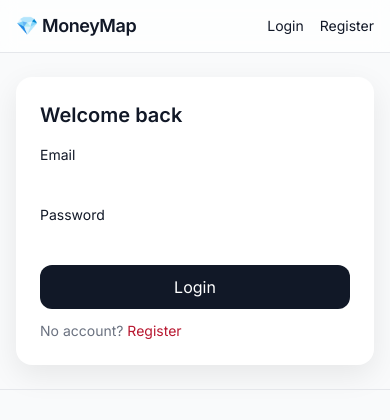
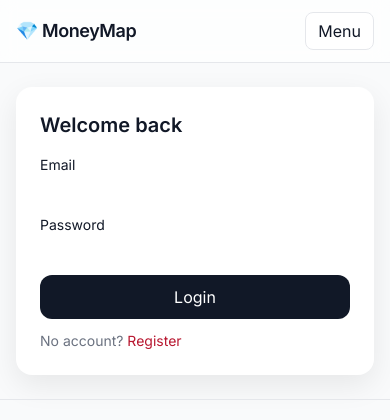
Before and after one commit to rolandfenyes/Finance-tracker, a PHP site: page / in a window 390 px wide. Shown: the top 420 px of the page. Run offline with PHP 8.4, Linux system fonts and the light colour scheme; some libraries are stand-ins or nearby versions.

Commit message:
Navigation

```diff
--- a/views/layout/header.php
+++ b/views/layout/header.php
@@ -25,21 +25,75 @@
   <style>body{font-family:Inter,system-ui,-apple-system,Segoe UI,Roboto,"Helvetica Neue",Arial}</style>
   <script src="https://cdn.jsdelivr.net/npm/alpinejs@3.x.x/dist/cdn.min.js" defer></script>
   <script src="https://cdn.jsdelivr.net/npm/chart.js@4.4.1/dist/chart.umd.min.js"></script>
+  <style>[x-cloak]{display:none!important}</style>
 </head>
 <body class="bg-gray-50 text-gray-900">
   <header class="backdrop-blur bg-white/70 sticky top-0 z-40 border-b border-gray-200">
     <div class="max-w-6xl mx-auto px-4 py-3 flex items-center justify-between">
       <a href="/" class="font-semibold tracking-tight text-lg">💎 <?= htmlspecialchars($app['app']['name']) ?></a>
-      <nav class="flex items-center gap-4 text-sm">
+      <?php
+        // current path for active-state matching
+        $currentPath = parse_url($_SERVER['REQUEST_URI'] ?? '/', PHP_URL_PATH) ?? '/';
+
+        // define nav items with regex matchers for subpages
+        $items = [
+          ['href'=>'/',            'label'=>'Dashboard',      'match'=>'#^/$#'],
+          ['href'=>'/current-month','label'=>'Current Month', 'match'=>'#^/current-month$#'],
+          ['href'=>'/years',       'label'=>'Years',          'match'=>'#^/years(?:/.*)?$#'],
+          ['href'=>'/goals',       'label'=>'Goals',          'match'=>'#^/goals(?:/.*)?$#'],
+          ['href'=>'/loans',       'label'=>'Loans',          'match'=>'#^/loans(?:/.*)?$#'],
+          ['href'=>'/stocks',      'label'=>'Stocks',         'match'=>'#^/stocks(?:/.*)?$#'],
+          ['href'=>'/scheduled',   'label'=>'Scheduled',      'match'=>'#^/scheduled(?:/.*)?$#'],
+          ['href'=>'/emergency',   'label'=>'Emergency',      'match'=>'#^/emergency(?:/.*)?$#'],
+          ['href'=>'/settings',    'label'=>'Settings',       'match'=>'#^/settings$#'],
+        ];
+
+        function nav_link(array $item, string $currentPath, string $extra=''): string {
+          $active = preg_match($item['match'], $currentPath) === 1;
+          $base = 'px-3 py-1.5 rounded-lg transition';
+          $cls  = $active ? 'bg-gray-900 text-white' : 'hover:bg-gray-100 text-gray-800';
+          return '<a class="'.$base.' '.$cls.' '.$extra.'" href="'.$item['href'].'">'.htmlspecialchars($item['label']).'</a>';
+        }
+      ?>
+
+      <!-- Desktop nav -->
+      <nav class="hidden sm:flex items-center gap-2 text-sm">
         <?php if (is_logged_in()): ?>
-          <a class="hover:text-accent" href="/current-month">Current Month</a>
-          <a class="hover:text-accent" href="/settings">Settings</a>
-          <form action="/logout" method="post" class="inline"><button class="px-3 py-1.5 rounded-lg bg-gray-900 text-white">Logout</button></form>
+          <?php foreach ($items as $it): echo nav_link($it, $currentPath); endforeach; ?>
+          <form action="/logout" method="post" class="inline">
+            <button class="ml-2 px-3 py-1.5 rounded-lg bg-gray-900 text-white">Logout</button>
+          </form>
         <?php else: ?>
-          <a class="hover:text-accent" href="/login">Login</a>
-          <a class="hover:text-accent" href="/register">Register</a>
+          <a class="px-3 py-1.5 rounded-lg hover:bg-gray-100" href="/login">Login</a>
+          <a class="px-3 py-1.5 rounded-lg hover:bg-gray-100" href="/register">Register</a>
         <?php endif; ?>
       </nav>
+
+      <!-- Mobile: compact dropdown panel -->
+      <div x-data="{open:false}" class="sm:hidden relative">
+        <button @click="open = !open" class="px-3 py-1.5 rounded-lg border bg-white">Menu</button>
+
+        <div x-cloak
+            x-show="open"
+            @click.outside="open=false"
+            x-transition
+            class="absolute right-0 mt-2 w-56 bg-white border rounded-2xl shadow-glass p-2 z-50">
+          <?php if (is_logged_in()): ?>
+            <div class="grid gap-1">
+              <?php foreach ($items as $it): ?>
+                <?= nav_link($it, $currentPath, 'block text-left') ?>
+              <?php endforeach; ?>
+              <form action="/logout" method="post" class="pt-1">
+                <button class="w-full px-3 py-2 rounded-lg bg-gray-900 text-white">Logout</button>
+              </form>
+            </div>
+          <?php else: ?>
+            <a class="block px-3 py-2 rounded-lg hover:bg-gray-100" href="/login">Login</a>
+            <a class="block px-3 py-2 rounded-lg hover:bg-gray-100" href="/register">Register</a>
+          <?php endif; ?>
+        </div>
+      </div>
+
     </div>
   </header>
   <main class="max-w-6xl mx-auto px-4 py-6">
```
